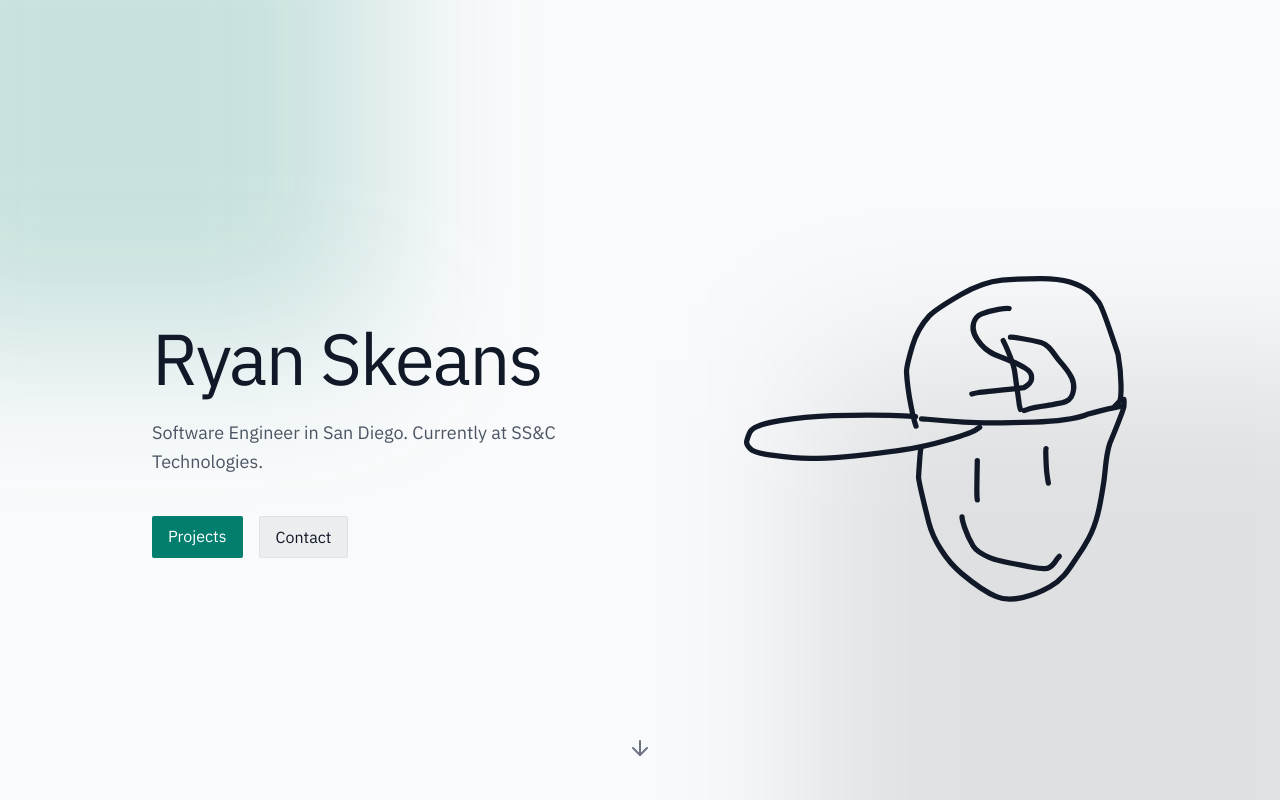
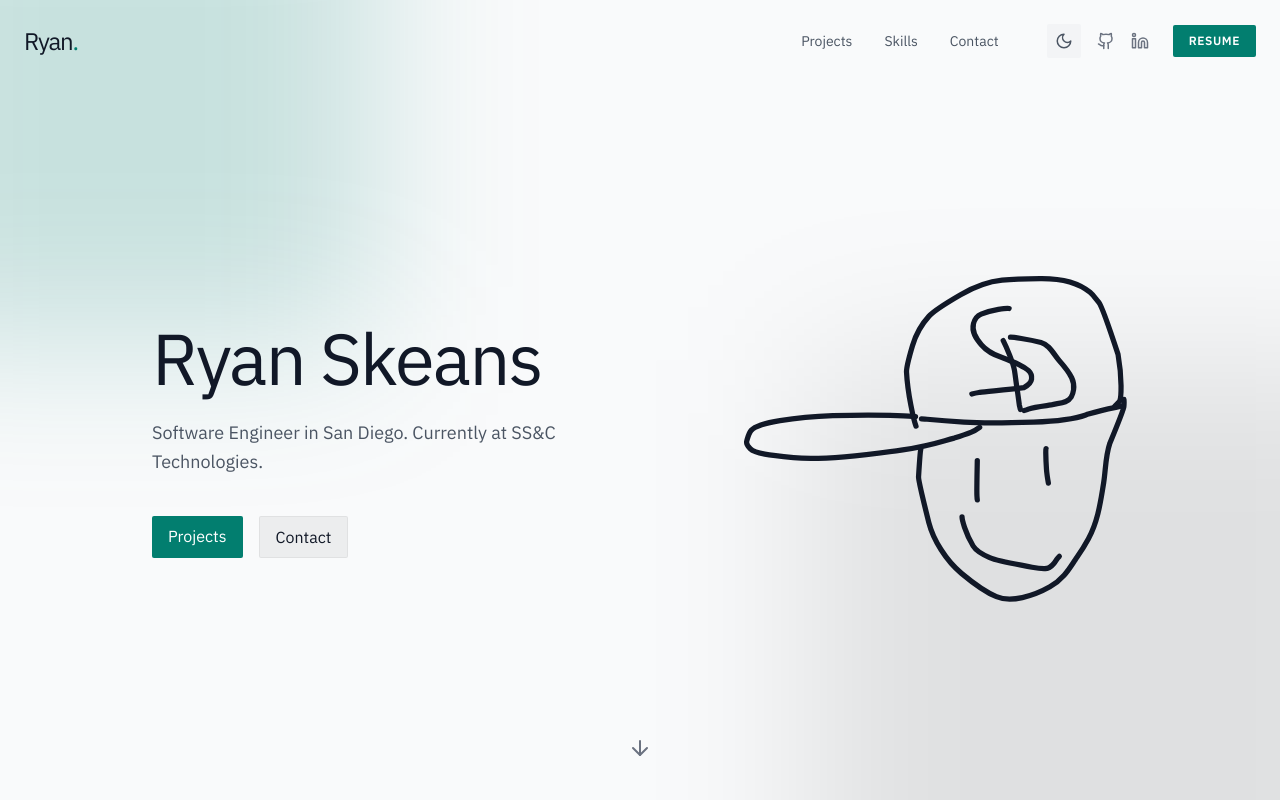
Before and after one commit to ryan-skeans/ryan-skeans.github.io, a React (Vite) app: page / in a window 1280 px wide. Shown: the top 800 px of the page. Built offline with nearby package versions, Linux system fonts and the light colour scheme.

Commit message:
remove navbar animation

```diff
--- a/src/components/Navbar.tsx
+++ b/src/components/Navbar.tsx
@@ -50,7 +50,7 @@ export const Navbar = () => {
         <>
             <nav
                 className={clsx(
-                    "fixed top-0 left-0 right-0 z-50 desktop-nav-in transition-all duration-300 border-b border-transparent",
+                    "fixed top-0 left-0 right-0 z-50 transition-all duration-300 border-b border-transparent",
                     isScrolled
                         ? "bg-white/80 dark:bg-black/50 backdrop-blur-md border-black/5 dark:border-white/10 py-4"
                         : "bg-transparent py-6"
--- a/src/index.css
+++ b/src/index.css
@@ -81,21 +81,8 @@ body {
 }
 
 @media (min-width: 768px) {
-    .desktop-nav-in {
-        animation: slide-down 0.35s ease-out both;
-    }
-
     .desktop-bounce {
         animation: bounce 2s ease-in-out infinite;
-    }
-}
-
-@keyframes slide-down {
-    from {
-        transform: translateY(-100%);
-    }
-    to {
-        transform: translateY(0);
     }
 }
 
```
